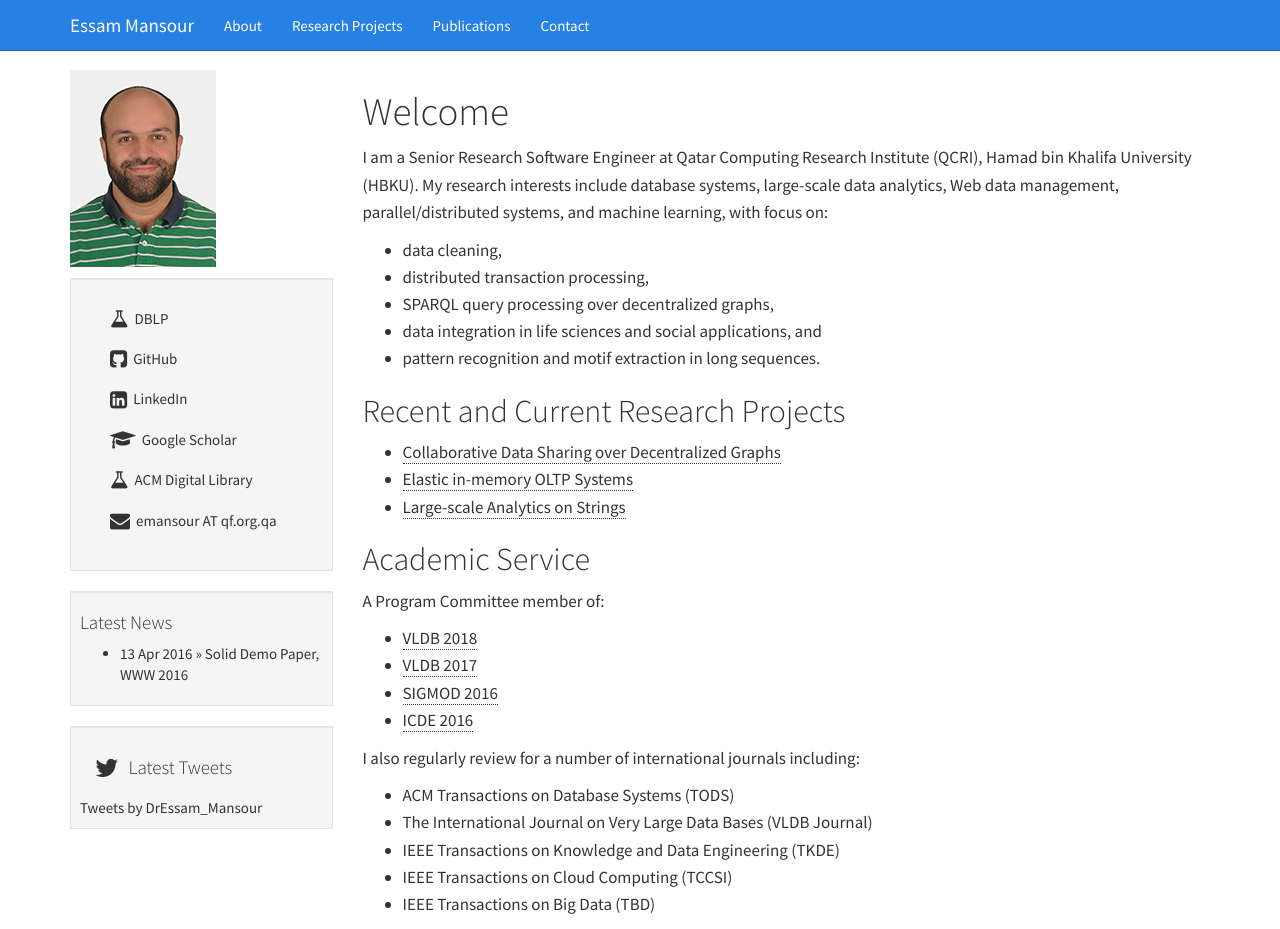
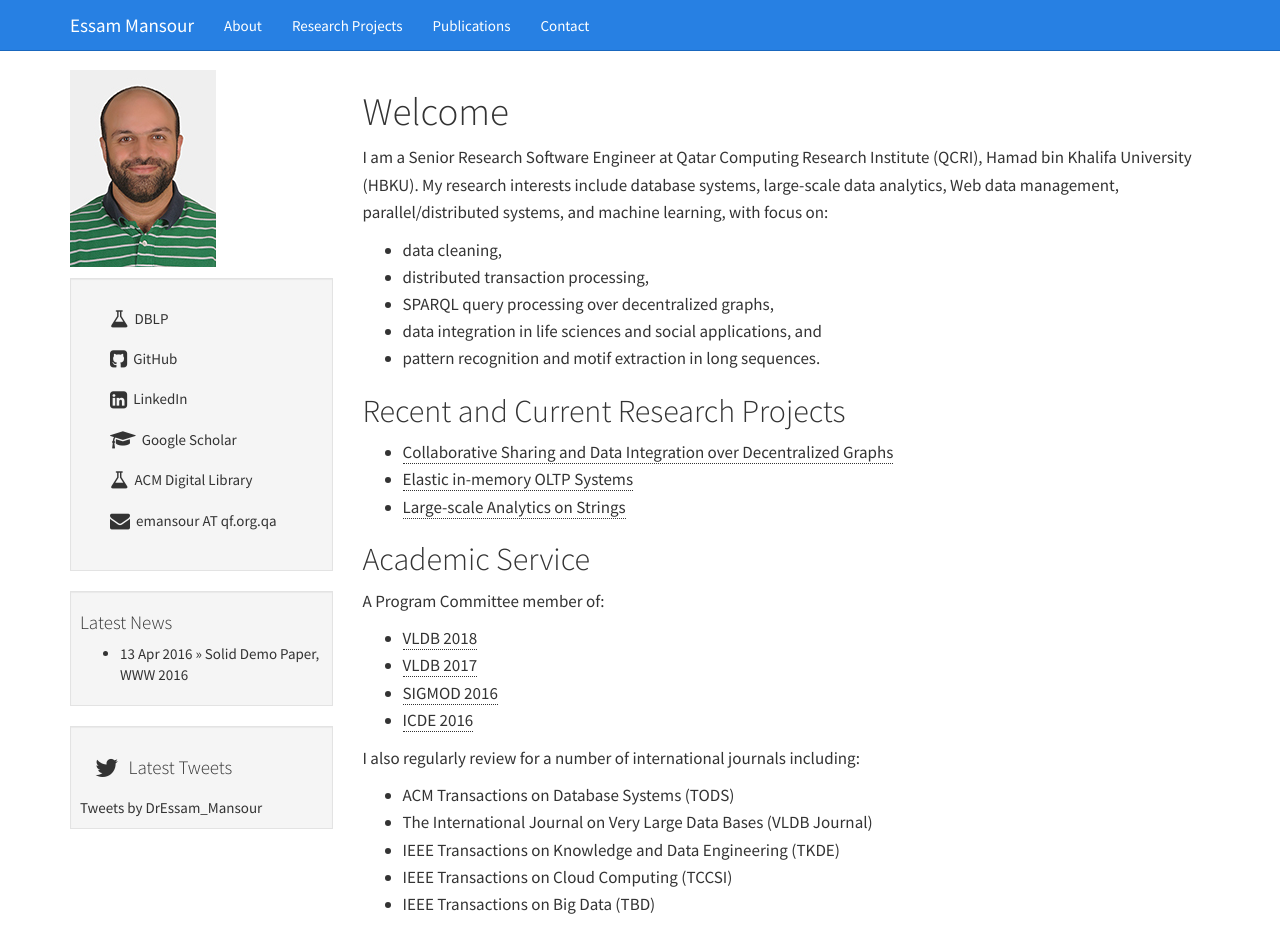
Before and after one commit to mansoure/mansoure.github.io, a Jekyll site: the page built from index.md, in a window 1280 px wide and 929 px high. Built offline with Jekyll 4.4.1, drawn with Linux system fonts in a browser that asks for light colours; comment, search, counter and statistics services are not loaded.

Commit message:
research updates

```diff
--- a/index.md
+++ b/index.md
@@ -15,7 +15,7 @@ I am a Senior Research Software Engineer at Qatar Computing Research Institute (
 
 ## Recent and Current Research Projects
 
-- [Collaborative Data Sharing over Decentralized Graphs](/research/meccano/)
+- [Collaborative Sharing and Data Integration over Decentralized Graphs](/research/meccano/)
 - [Elastic in-memory OLTP Systems](/research/estore/)
 - [Large-scale Analytics on Strings](/research/starDB/)
 
```
